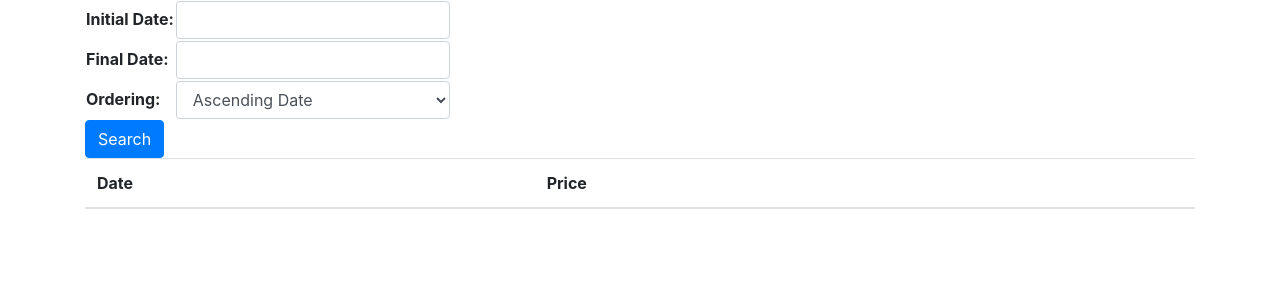
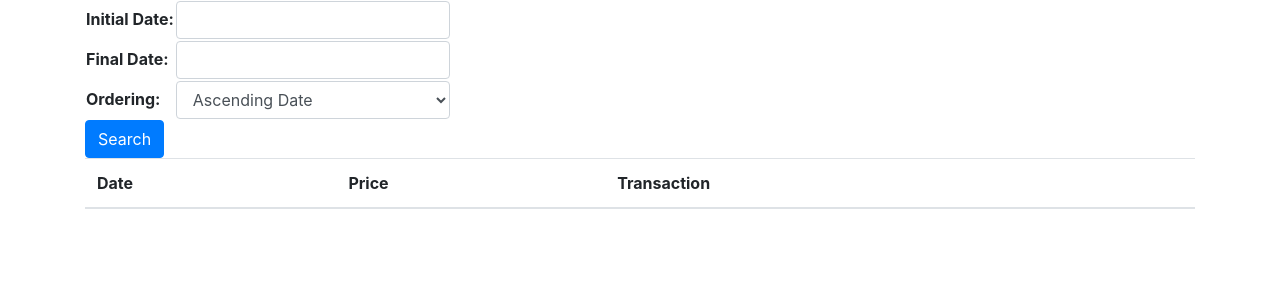
Before and after one commit to yoshiomori/Investment, a Django app: page /value/ in a window 1280 px wide. Shown: the part 56-356 px from the top of the page. Run offline with Django 3.2, Linux system fonts and the light colour scheme; a user stored in the database is signed in; data comes from the database, SQL or seed files in the repository; data that the repository does not hold is empty; some libraries are stand-ins or nearby versions.

Commit message:
Adicionando conceito de transação, para que o valor do aporte não prejudique a visuazação do gráfico de variação relativa

```diff
--- a/value/models.py
+++ b/value/models.py
@@ -8,6 +8,7 @@ class Value(models.Model):
     asset = models.ForeignKey('asset.Asset', on_delete=models.CASCADE)
     user = models.ForeignKey(AUTH_USER_MODEL, on_delete=models.CASCADE)
     delta = models.DecimalField(max_digits=10, decimal_places=2)
+    transaction = models.DecimalField(max_digits=10, decimal_places=2, default=0)
 
     class Meta:
         ordering = ('date',)
@@ -19,5 +20,5 @@ class Value(models.Model):
             last = self.asset.value_set.exclude(pk=self.pk).values_list('price', flat=True).last()
         if last is None:
             last = 0
-        self.delta = self.price - last
+        self.delta = self.price - last - self.transaction
         super().save(force_insert, force_update, using, update_fields)
--- a/value/templates/value/value_list.html
+++ b/value/templates/value/value_list.html
@@ -32,6 +32,7 @@
     <tr>
         <th>Date</th>
         <th>Price</th>
+        <th>Transaction</th>
         <th>{% if view.kwargs.asset_id %}<a href="{% url 'asset:value:create' view.kwargs.asset_id %}">Create</a>{% endif %}</th>
     </tr>
     </thead>
@@ -40,6 +41,7 @@
     <tr>
         <td>{{ value.date }}</td>
         <td>R$ {{ value.price|intcomma }}</td>
+        <td>R$ {{ value.transaction|intcomma }}</td>
         <td><a href="{% url 'value:update' value.pk %}">update</a> <a
                 href="{% url 'value:delete' value.pk %}">delete</a></td>
     </tr>
--- a/value/views.py
+++ b/value/views.py
@@ -10,7 +10,7 @@ from value import forms, models
 
 class ValueCreateView(auth_mixins.LoginRequiredMixin, mixins.SuccessUrlPreviousUrlMixin, generic.CreateView):
     model = models.Value
-    fields = ['date', 'price']
+    fields = ['date', 'price', 'transaction']
 
     def form_valid(self, form):
         form.instance.user = self.request.user
@@ -54,7 +54,7 @@ class ValueListView(
 
 class ValueUpdateView(auth_mixins.LoginRequiredMixin, mixins.SuccessUrlPreviousUrlMixin, generic.UpdateView):
     model = models.Value
-    fields = ['date', 'price']
+    fields = ['date', 'price', 'transaction']
 
 
 class ValueDeleteView(auth_mixins.LoginRequiredMixin, mixins.SuccessUrlPreviousUrlMixin, generic.DeleteView):
```
Also changed, not shown: asset/migrations/0003_auto_20200501_1054.py (added), value/migrations/0002_value_transaction.py (added).
